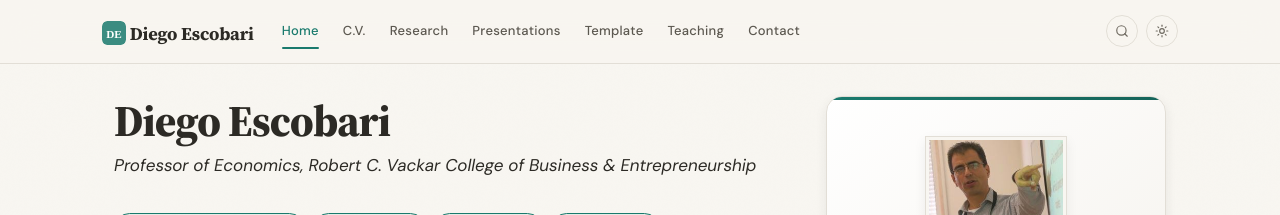
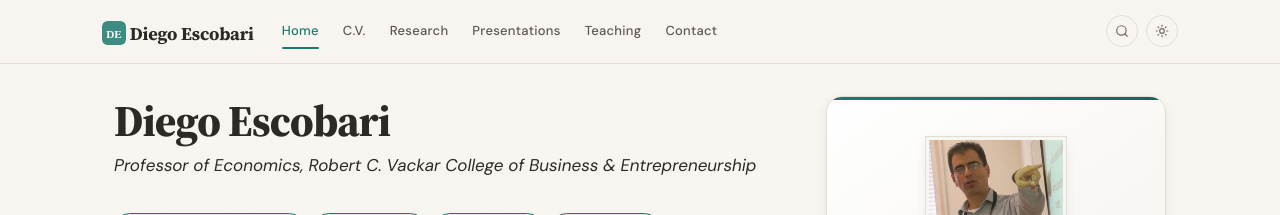
Before and after one commit to diegoescobari/diegoescobari.github.io, a Jekyll site: the page built from _pages/home.md, in a window 1280 px wide. Shown: the top 215 px of the page. Built offline with Jekyll 4.4.1, drawn with Linux system fonts in a browser that asks for light colours.

Commit message:
_config.yml

```diff
--- a/_config.yml
+++ b/_config.yml
@@ -51,7 +51,7 @@ nav_pages:
     label: C.V.
   - name: research
   - name: presentations
-  - name: template
+#  - name: empty
 #  - name: software
 #  - name: team
   - name: teaching
```
